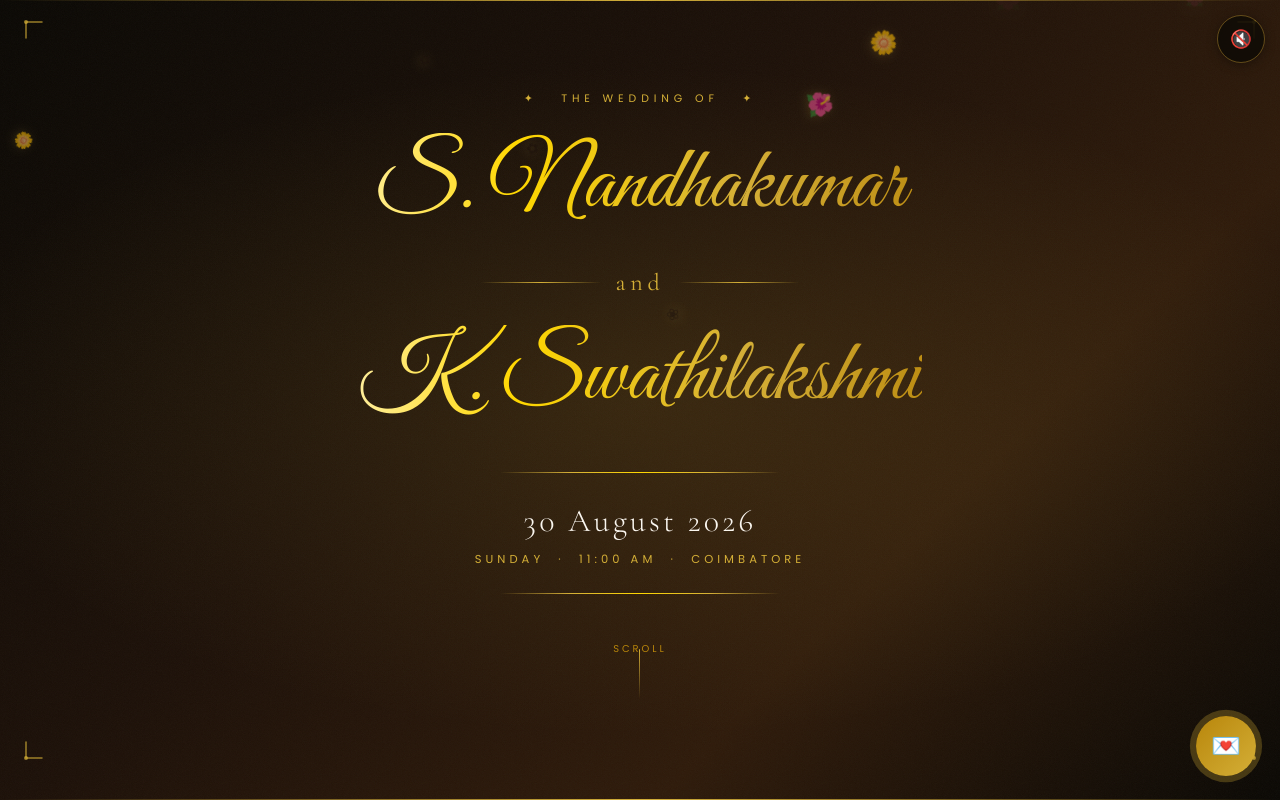
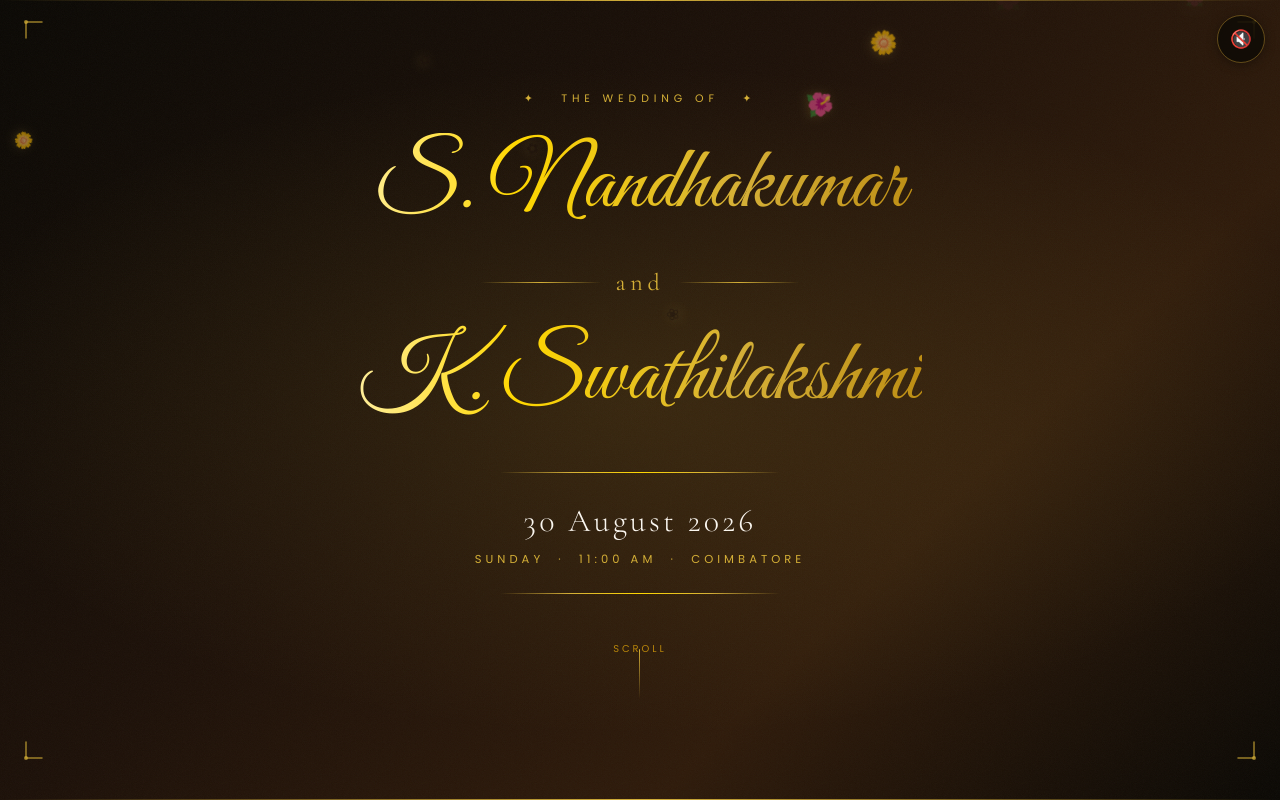
Before and after one commit to VarshiniJayakumar/swathi-wed, a React (Vite) app in the folder wedding-invitation/: page / in a window 1280 px wide. Shown: the top 800 px of the page. Built offline with nearby package versions, Linux system fonts and the light colour scheme; a web font is replaced by a local one.

Commit message:
fix: remove floating RSVP button entirely

```diff
--- a/wedding-invitation/src/App.jsx
+++ b/wedding-invitation/src/App.jsx
@@ -20,7 +20,6 @@ export default function App() {
       <ScrollProgress />
       <FloatingPetals />
       <MusicButton />
-      <FloatingRSVP />
 
       {/* Sections */}
       <main>
```
